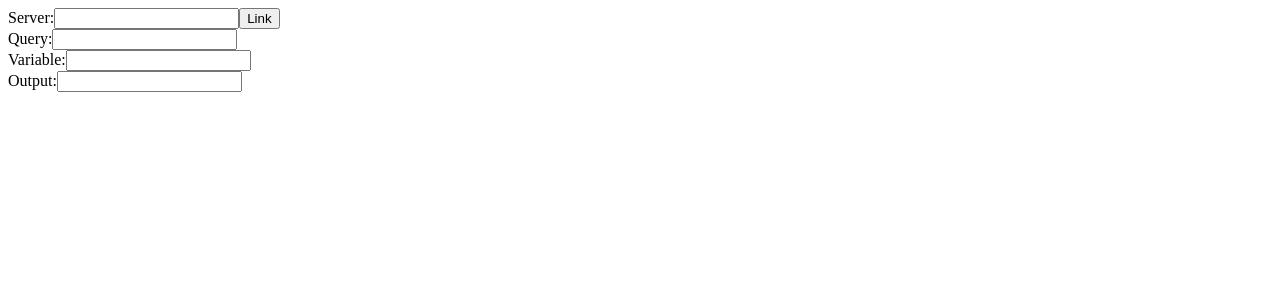
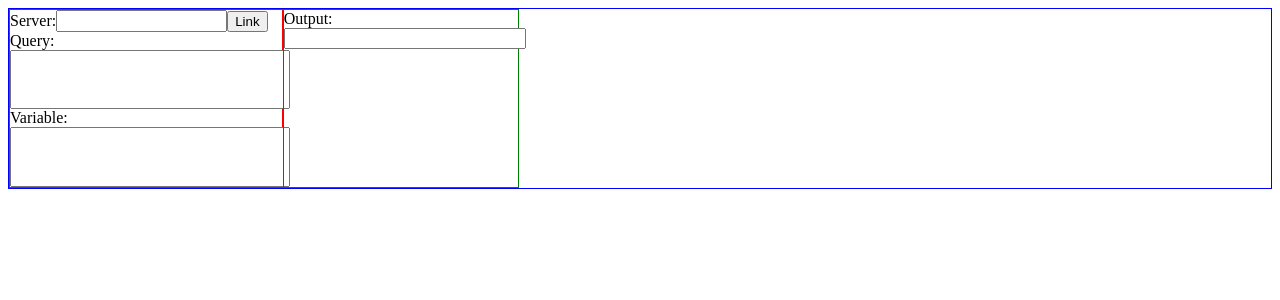
Before and after one commit to oslabs-beta/nuQLeus, a React app: page / in a window 1280 px wide. Shown: the top 300 px of the page. Built offline with nearby package versions, Linux system fonts and the light colour scheme.

Commit message:
add stylesheet, give divs some classNames, add GraphContext file/folder

```diff
--- a/index.html
+++ b/index.html
@@ -3,6 +3,7 @@
 <head>
     <meta charset="UTF-8">
     <title>nuQLeus</title>
+    <link rel="stylesheet" href="./src/client/stylesheets/styles.css">
     <meta http-equiv="Content-Security-Policy" content="script-src 'self' 'unsafe-inline';" />
 </head>
 <body style="background: white;">
--- a/src/client/App.tsx
+++ b/src/client/App.tsx
@@ -1,11 +1,14 @@
 import React from 'react';
 import ReactDOM, { render } from 'react-dom';
+import GraphContextProvider, { GraphContext } from './contexts/GraphContext';
 import MainContainer from './containers/MainContainer';
 
 const App: React.FC = () => {
   return (
-    <div>
-      <MainContainer />
+    <div id="app-container" className="container">
+      <GraphContextProvider>
+        <MainContainer />
+      </GraphContextProvider>
     </div>
   )
 };
--- a/src/client/components/QueryField.tsx
+++ b/src/client/components/QueryField.tsx
@@ -10,7 +10,7 @@ export const QueryField: React.FC<QueryFieldProps> = () => {
     <div>
       <label>
         Query:
-        <input id="query-input" type="text" />
+        <input id="query-input" className="input" type="text" />
       </label>
     </div>
   )
--- a/src/client/components/ServerField.tsx
+++ b/src/client/components/ServerField.tsx
@@ -16,7 +16,7 @@ export const ServerField: React.FC<ServerFieldProps> = () => {
       <form>
         <label>
           Server:
-          <input id="server-input" type="text" />
+          <input id="server-input" className="input" type="text" />
         </label>
         <button id="submit-server" onClick={handleClick}>
           Link
--- a/src/client/components/VariableField.tsx
+++ b/src/client/components/VariableField.tsx
@@ -10,7 +10,7 @@ export const VariableField: React.FC<VariableFieldProps> = () => {
     <div>
       <label>
         Variable:
-        <input id="variable-input" type="text" />
+        <input id="variable-input" className="input" type="text" />
       </label>
     </div>
   )
--- a/src/client/containers/LeftContainer.tsx
+++ b/src/client/containers/LeftContainer.tsx
@@ -9,7 +9,7 @@ export interface LeftContainerProps {
 
 export const LeftContainer: React.FC<LeftContainerProps> = () => {
   return (
-    <div>
+    <div id="left-container" className="container">
       <ServerField />
       <QueryField />
       <VariableField />
--- a/src/client/containers/MainContainer.tsx
+++ b/src/client/containers/MainContainer.tsx
@@ -4,7 +4,7 @@ import { MiddleContainer } from './MiddleContainer';
 
 const MainContainer: React.FC = () => {
   return (
-    <div>
+    <div id="main-container" className="container">
       <LeftContainer />
       <MiddleContainer />
     </div>
--- a/src/client/containers/MiddleContainer.tsx
+++ b/src/client/containers/MiddleContainer.tsx
@@ -7,7 +7,7 @@ export interface MiddleContainerProps {
 
 export const MiddleContainer: React.FC<MiddleContainerProps> = () => {
   return (
-    <div>
+    <div id="middle-container" className="container">
       <OutputDisplay />
     </div>
   )
--- /dev/null
+++ b/src/client/contexts/GraphContext.tsx
@@ -0,0 +1,30 @@
+import React, { createContext, Component } from 'react';
+
+export const GraphContext = createContext();
+
+const sampleBody =
+`query GetRates {
+  rates(currency: "USD") {
+    currency
+  }
+}`;
+
+class GraphContextProvider extends Component {
+
+  state = {
+    uri: 'https://48p1r2roz4.sse.codesandbox.io',
+    body: sampleBody,
+    variables: 'variables context test string',
+    response: 'response context test string'
+  }
+
+  render() {
+    return (
+      <GraphContext.Provider value={{...this.state}}>
+        {this.props.children}
+      </GraphContext.Provider>
+    );
+  }
+}
+
+export default GraphContextProvider;
--- /dev/null
+++ b/src/client/stylesheets/styles.css
@@ -0,0 +1,38 @@
+/***** CONTAINERS *****/
+#main-container {
+  display: flex;
+  flex-direction: row;
+  align-items: stretch;
+  align-content: stretch;
+  border: 1px solid blue;
+}
+
+#left-container {
+  border: 1px solid red;
+}
+
+#middle-container {
+  border: 1px solid green;
+}
+
+/***** INPUTS *****/
+#server-input {
+  height: 1.2em;
+  width: 60%;
+}
+
+#query-input {
+  height: 4em;
+  width: 100%;
+}
+
+#variable-input {
+  height: 4em;
+  width: 100%;
+}
+
+/***** OUTPUTS *****/
+#output-display {
+  height: 50%;
+  width: 100%;
+}
```
